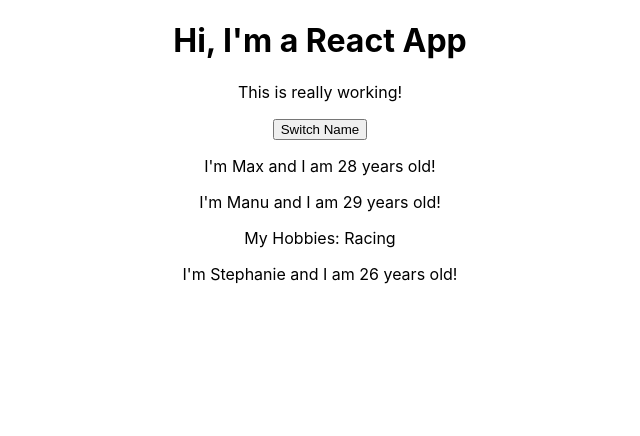
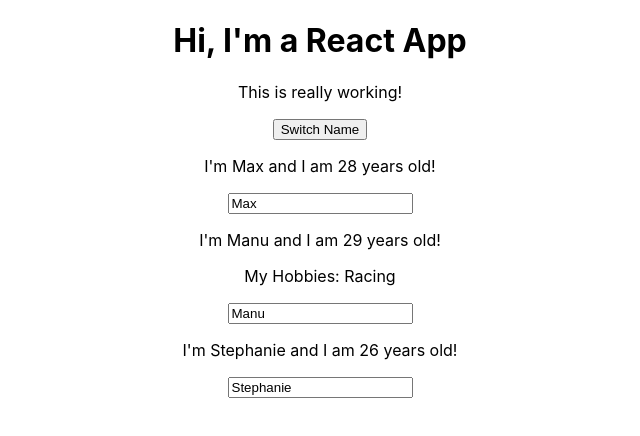
Before and after one commit to ntayungao/React-Js-Sample, a React (Create React App) app: page / in a window 1280 px wide. Shown: the top 436 px of the page, without its empty margins (320-960 px from the left). Built offline with nearby package versions, Linux system fonts and the light colour scheme.

Commit message:
Aditional

```diff
--- a/src/App.js
+++ b/src/App.js
@@ -1,49 +1,60 @@
-import React, { useState } from 'react';
+import React, { Component } from 'react';
 import './App.css';
 import Person from './Person/Person';
 
-const app = props => {
-  const [ personsState, setPersonsState ] = useState({
+class App extends Component {
+  state = {
     persons: [
       {name: 'Max', age: 28},
       {name: 'Manu', age: 29},
       {name: 'Stephanie', age: 26}
-    ]
-  })
+    ],
+    otherState: 'Some other value'
+  }
 
-  const [otherState, setOtherState] = useState('Some other value');
-
-  console.log(personsState, otherState);
-
-  const switchNameHandler = () => {
+  switchNameHandler = (newName) => {
     //console.log('Was clicked!');
     //Dont do this: this.state.persons[0].name = 'Maximillian';
-    setPersonsState ({
+    this.setState ({
       persons: [
-      {name: 'Maximilian', age: 28},
+      {name: newName, age: 28},
       {name: 'Manu', age: 29},
       {name: 'Stephanie', age: 27}
       ]
     })
   }
 
+  nameChangedHandler = (event) => {
+    this.setState ({
+      persons: [
+      {name: 'Max', age: 28},
+      {name: event.target.value, age: 29},
+      {name: 'Stephanie', age: 26}
+      ]
+    })
+  }
+
+  render (){
     return (
       <div className="App">
         <h1>Hi, I'm a React App</h1>
         <p>This is really working!</p>
-        <button onClick={switchNameHandler}>Switch Name</button>
+        <button onClick={() => this.switchNameHandler('Maximilian!!')}>Switch Name</button>
         <Person
-        name={personsState.persons[0].name}
-        age={personsState.persons[0].age} />
+        name={this.state.persons[0].name}
+        age={this.state.persons[0].age} />
         <Person
-        name={personsState.persons[1].name}
-        age={personsState.persons[1].age}>My Hobbies: Racing</Person>
+        name={this.state.persons[1].name}
+        age={this.state.persons[1].age}
+        click={this.switchNameHandler.bind(this, 'Max!')}
+        changed={this.nameChangedHandler} >My Hobbies: Racing</Person>
         <Person
-        name={personsState.persons[2].name}
-        age={personsState.persons[2].age}/>
+        name={this.state.persons[2].name}
+        age={this.state.persons[2].age}/>
       </div>
     );
+  }
     //return React.createElement('div', {className: 'App'}, React.createElement('h1', null, 'Does this work now?'))
 }
 
-export default app;
+export default App;
--- /dev/null
+++ b/src/Person/Person.css
@@ -0,0 +1,8 @@
+.Person {
+    width: 60%;
+    margin: auto;
+    border: 1px sold #eee;
+    box-shadow: 0 2px 3px #ccc;
+    padding: 16px;
+    text-align: center;
+}
--- a/src/Person/Person.js
+++ b/src/Person/Person.js
@@ -1,10 +1,12 @@
 import React from 'react';
+import './Person.css';
 
 const person = (props) => {
     return (
-        <div>
-            <p onClick={props.click}>I'm {props.name} and I am {props.age} years old!</p>
+        <div classname="Person">
+            <p onClick={props.click }>I'm {props.name} and I am {props.age} years old!</p>
             <p>{props.children}</p>
+            <input type="text" onChange={props.changed} value={props.name} />
         </div>
     )
 };
```
